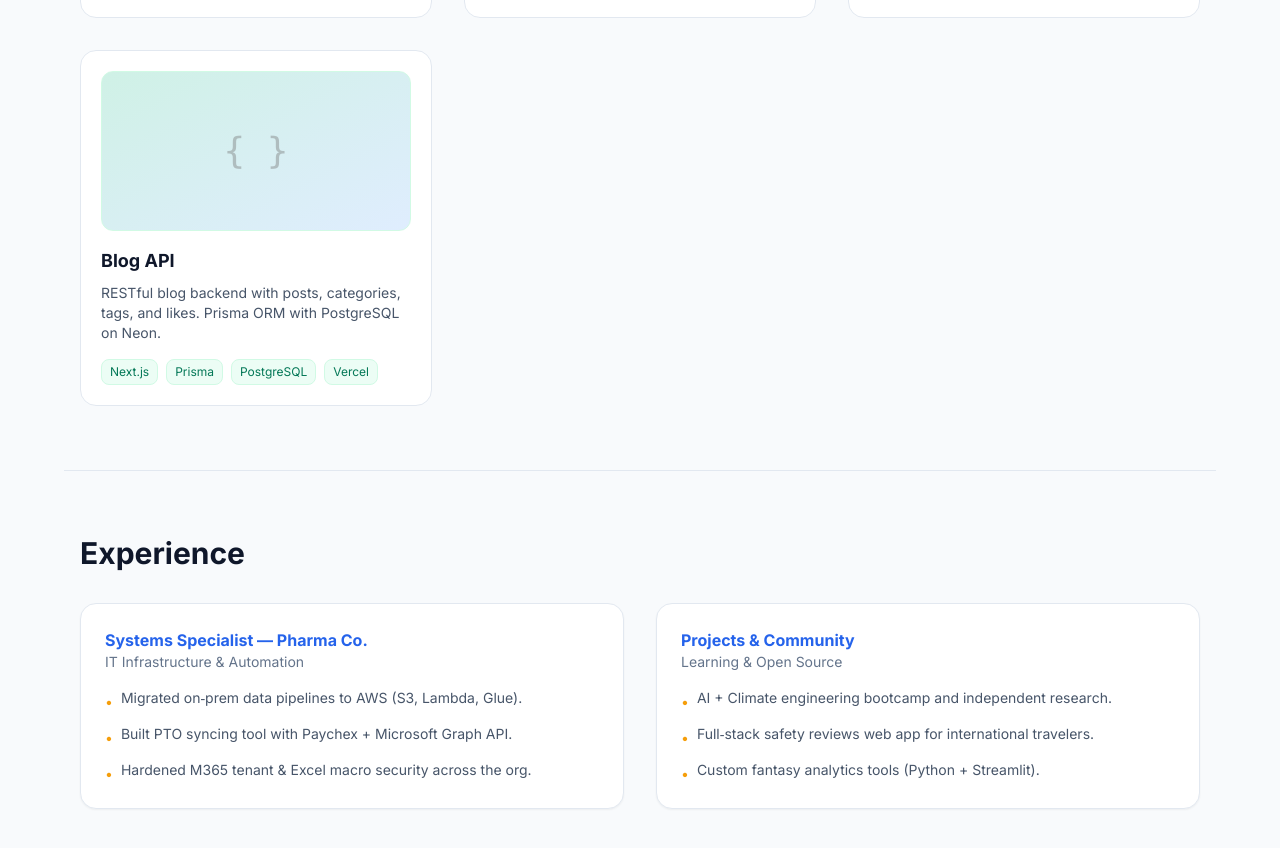
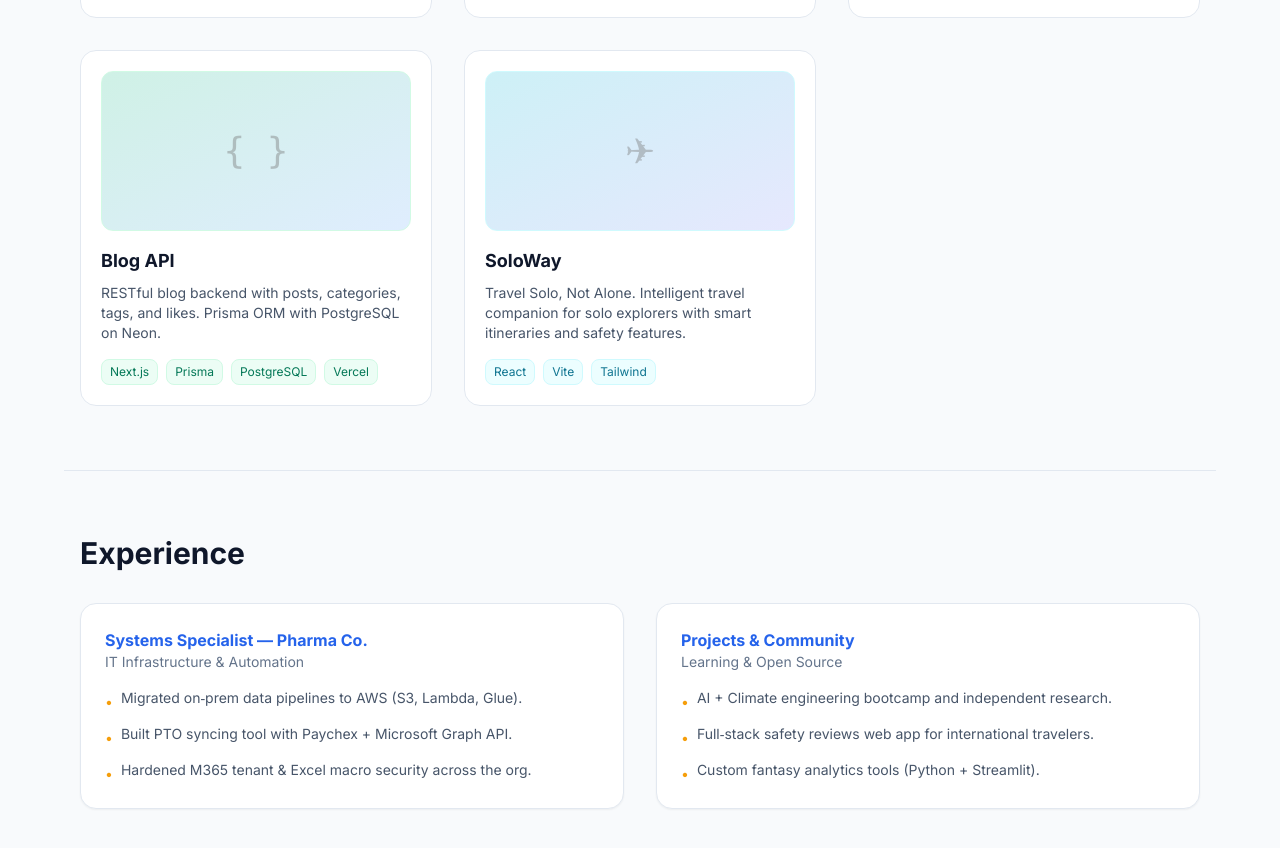
Before and after one commit to MichaelSchaaf34/michaelschaaf.io, a plain HTML site: page index.html in a window 1280 px wide. Shown: the part 977-1825 px from the top of the page. Drawn offline with nearby package versions, Linux system fonts and the light colour scheme.

Commit message:
Add SoloWay project to portfolio

```diff
--- a/index.html
+++ b/index.html
@@ -112,6 +112,19 @@
           <span class="px-2 py-1 rounded-lg bg-emerald-50 text-emerald-700 border border-emerald-100">Vercel</span>
         </div>
       </a>
+      <!-- Card 5 -->
+      <a href="https://github.com/MichaelSchaaf34/SoloWay" target="_blank" class="group rounded-2xl border border-slate-200 bg-white p-5 transition-all hover:shadow-xl hover:border-blue-200">
+        <div class="h-40 rounded-xl bg-gradient-to-br from-cyan-500/20 to-indigo-400/20 mb-4 flex items-center justify-center border border-cyan-100">
+          <span class="text-4xl opacity-40 grayscale group-hover:grayscale-0 transition-all text-cyan-600">✈</span>
+        </div>
+        <h3 class="font-bold text-lg text-slate-900 group-hover:text-blue-600 transition-colors">SoloWay</h3>
+        <p class="mt-2 text-sm text-slate-600">Travel Solo, Not Alone. Intelligent travel companion for solo explorers with smart itineraries and safety features.</p>
+        <div class="mt-4 flex flex-wrap gap-2 text-xs font-medium">
+          <span class="px-2 py-1 rounded-lg bg-cyan-50 text-cyan-700 border border-cyan-100">React</span>
+          <span class="px-2 py-1 rounded-lg bg-cyan-50 text-cyan-700 border border-cyan-100">Vite</span>
+          <span class="px-2 py-1 rounded-lg bg-cyan-50 text-cyan-700 border border-cyan-100">Tailwind</span>
+        </div>
+      </a>
     </div>
   </section>
 
```
